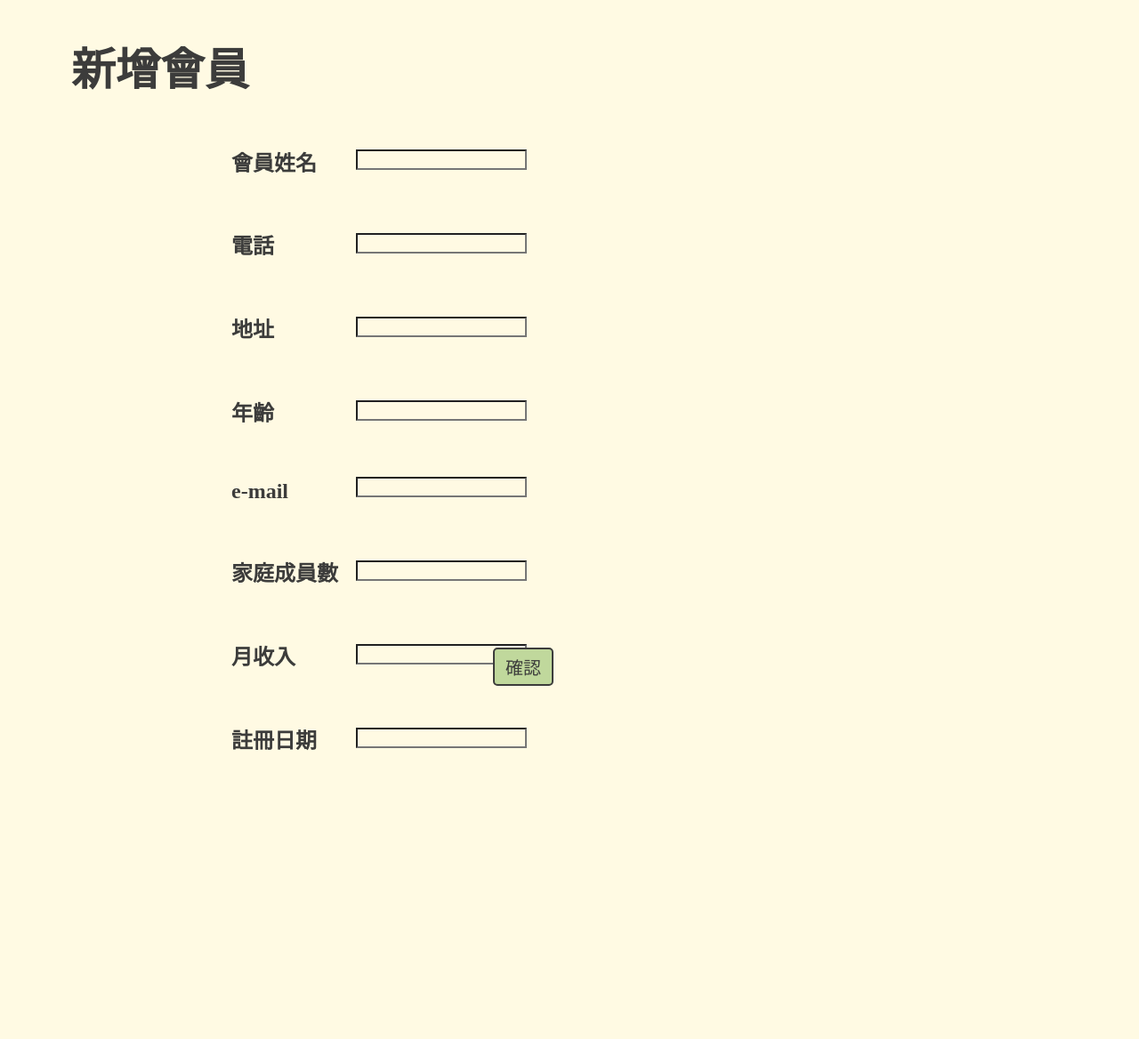
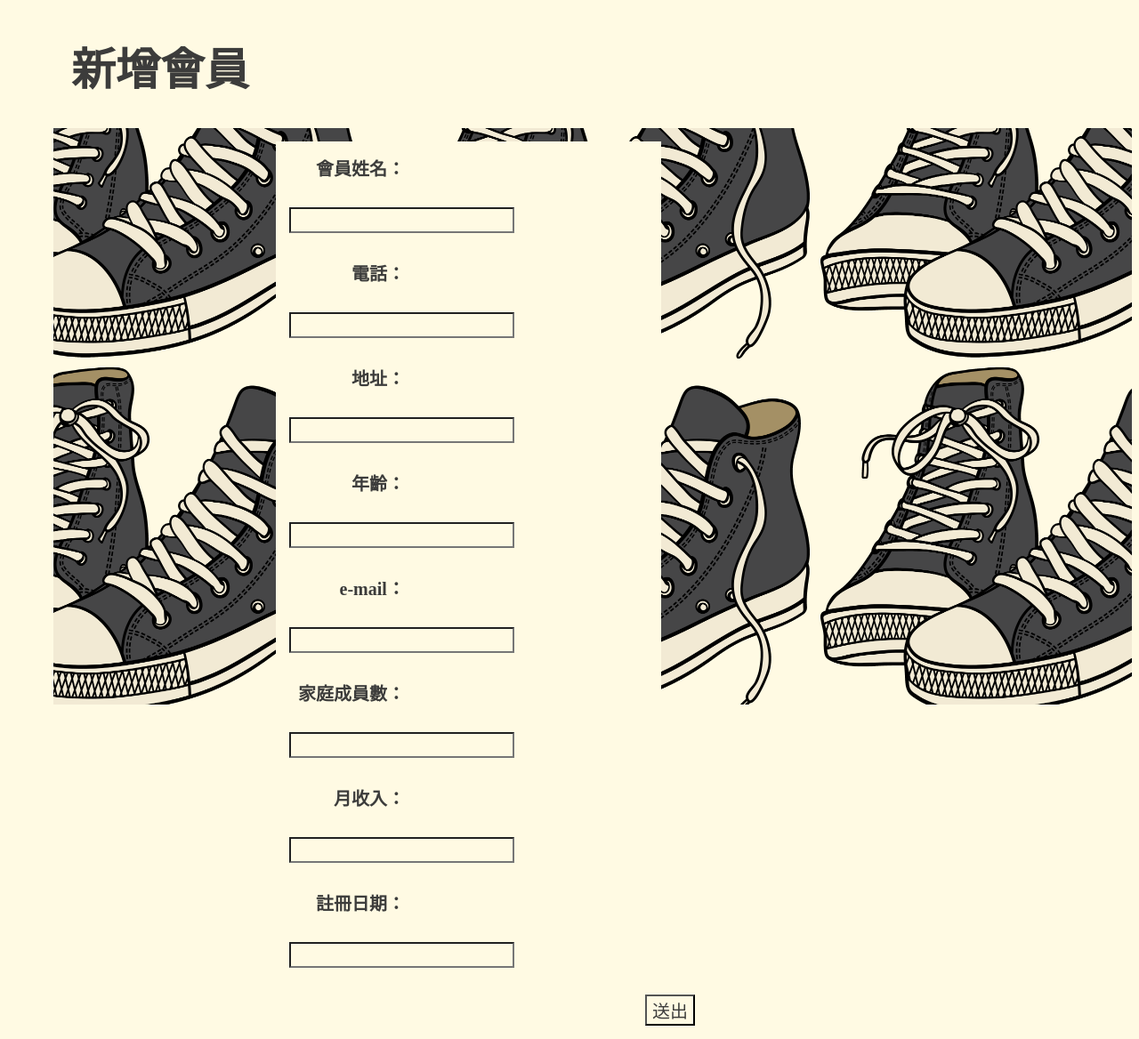
Before and after one commit to HsinJouHung/converse, a Django app: page /sales/new_member/ in a window 1280 px wide. Shown: the whole page at 89% size. Before the commit the page ends 844 px from the top, so only its background shows below. Run offline with Django 3.2, Linux system fonts and the light colour scheme.

Commit message:
update form

```diff
--- a/home/static/home/css/新增會員.css
+++ b/home/static/home/css/新增會員.css
@@ -8,10 +8,10 @@
 
 body{
   background-attachment: fixed;
-  /* background-image: url('converse-shoes.png');
+  background-image: url('converse-shoes.png');
   background-repeat:no-repeat;
   background-size:  500px 400px;
-  background-position:right bottom; */
+  background-position:right bottom;
   margin-left: 60px;
 }
 
@@ -24,27 +24,52 @@ h1{
   display: inline-block;
 }
 
-h2{
+
+
+
+h2,input,form{
+  font-size: 30px;
   display: inline-block;
-  transform: translate(200px, 20px);
-  margin-top: 0px;
+  margin: 15px;
+  font-size: 20px;
 
 }
 
+h2{
+  width:30%;
+  text-align: right;
+  /* transform: translate(-200px,0px); */
+  /* float:right; */
+}
+
 input{
-  font-size: 15px;
-  display: inline-block;
-  transform: translate(340px, -30px);
+  margin:15px;
+  /* float: inherit; */
 }
 
 
+form{
+  position: absolute;
+  margin-left: 0px;
+  transform: translate(250px, 0px);
+}
+
 .button{
+  transform: translate(400px);
+}
+
+/* input{
+  position: absolute;
+  margin-left: 50px;
+} */
+
+/* .button{
   font-family: 微軟正黑體;
   font-size: 20px;
   padding: 2px 9px;
   background-color: #C0D89C;
 
-}
+} */
 .outer{
   border: 2px #3C3C3B solid;
   background-color: #C0D89C;
--- a/templates/新增會員.html
+++ b/templates/新增會員.html
@@ -10,86 +10,25 @@
       <h1>新增會員</h1>
     </div>
 
-    <div>
-      <div class="block">
-        <h2>會員姓名</h2>
-      </div>
-      <div class="block">
-        <form name="name">
-          <input type="text" name="member-name">
-        </form>
-      </div>
-
-      <div class="block">
-        <h2>電話</h2>
-      </div>
-      <div class="block">
-        <form name="number">
-          <input type="text" name="member-number">
-        </form>
-      </div>
-
-      <div class="block">
-        <h2>地址</h2>
-      </div>
-      <div class="block">
-        <form name="add">
-          <input type="text" name="member-add">
-        </form>
-      </div>
-
-      <div class="block">
-        <h2>年齡</h2>
-      </div>
-      <div class="block">
-        <form name="age">
-          <input type="text" name="member-age">
-        </form>
-      </div>
-
-      <div class="block">
-        <h2>e-mail</h2>
-      </div>
-      <div class="block">
-        <form name="mail">
-          <input type="text" name="member-mail">
-        </form>
-      </div>
-
-      <div class="block">
-        <h2>家庭成員數</h2>
-      </div>
-      <div class="block">
-        <form name="family-mem">
-          <input type="text" name="member-family-mem">
-        </form>
-      </div>
-
-      <div class="block">
-        <h2>月收入</h2>
-      </div>
-      <div class="block">
-        <form name="income">
-          <input type="text" name="member-income">
-        </form>
-      </div>
-
-      <div class="block">
-        <h2>註冊日期</h2>
-      </div>
-      <div class="block">
-        <form name="date">
-          <input type="text" name="member-date">
-        </form>
-      </div>
+    <form action="" method="">
+      <h2>會員姓名：</h2><input type="text" name="name"><br>
+      <h2>電話：</h2><input type="text" name="telnum"><br>
+      <h2>地址：</h2><input type="text" name="address"><br>
+      <h2>年齡：</h2><input type="text" name="age"><br>
+      <h2>e-mail：</h2><input type="text" name="email"><br>
+      <h2>家庭成員數：</h2><input type="text" name="family_mem"><br>
+      <h2>月收入：</h2><input type="text" name="income"><br>
+      <h2>註冊日期：</h2><input type="text" name="date"><br>
+      <input type="submit" value="送出" class="button">
+    </form>
 
 
 
-    </div>
+    <!-- </div>
 
     <div class="outer">
       <div class="button add">確認</div>
-    </div>
+    </div> -->
 
 
   </body>
```
Also changed, not shown: home/static/home/css/加入購買資訊.css (+32 -11 lines), templates/加入購買資訊.html (+10 -50 lines).
